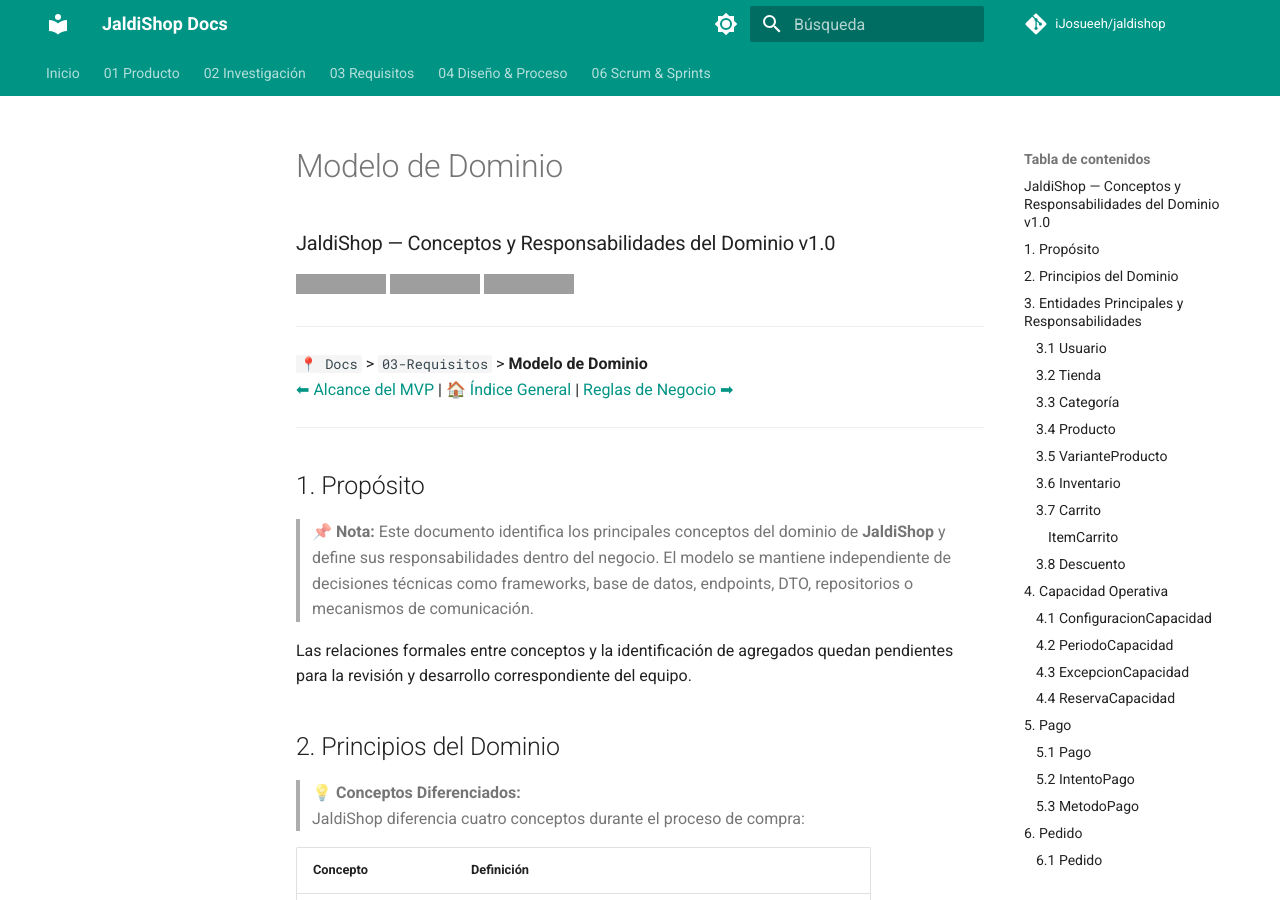
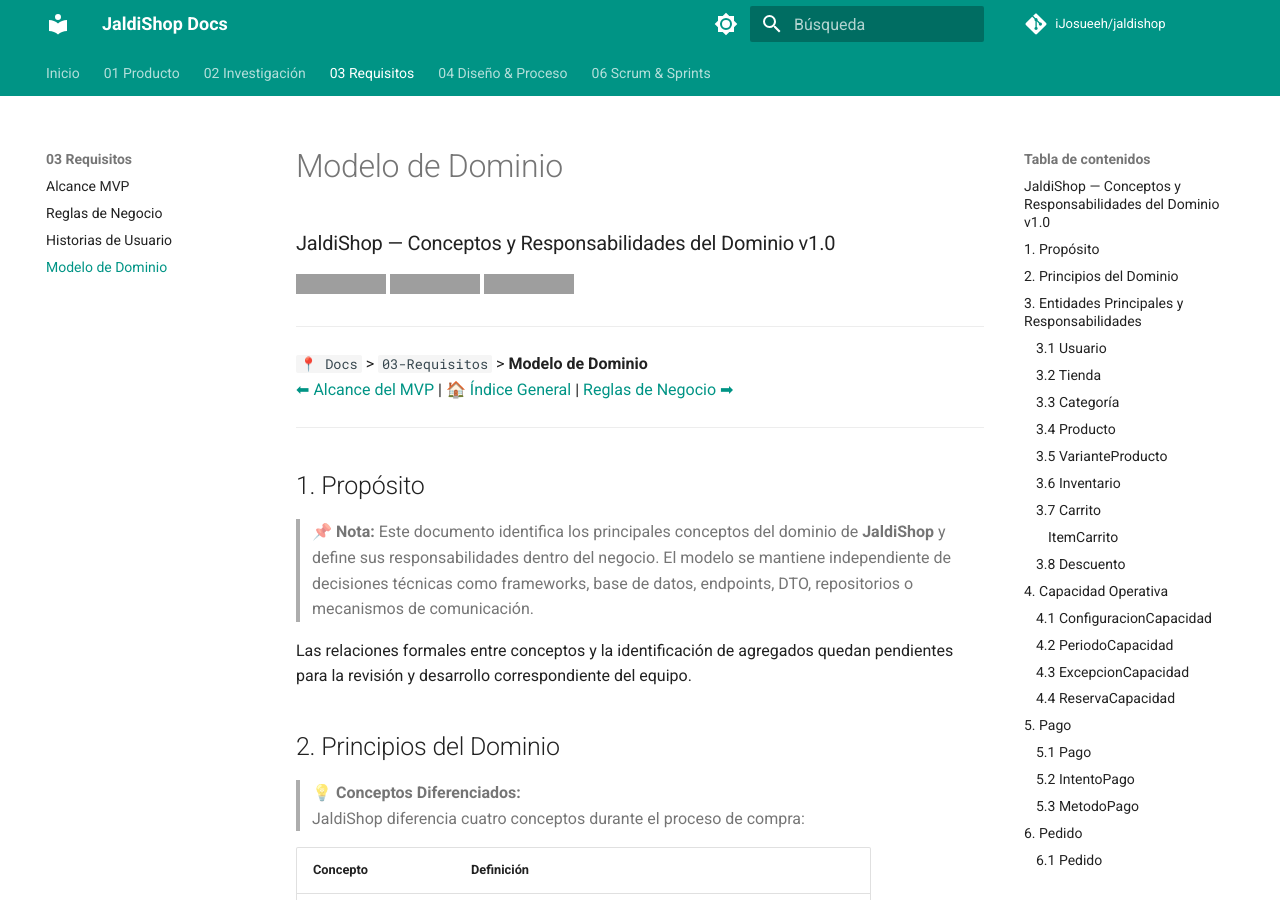
Before and after one commit to iJosueeh/jaldishop, an MkDocs documentation site: the page built from docs/03-requisitos/modelo-dominio.md, in a window 1280 px wide and 900 px high. Built offline with MkDocs 1.6.1 and Material for MkDocs 9.7.7, drawn with Linux system fonts in a browser that asks for light colours; comment, search, counter and statistics services are not loaded; grey boxes are pictures that could not be loaded.

Commit message:
fix: inclusion de modelo de dominio y historias de usuario a la navegacion de MkDocs

```diff
--- a/mkdocs.yml
+++ b/mkdocs.yml
@@ -66,6 +66,8 @@
   - 03 Requisitos:
       - Alcance MVP: 03-requisitos/alcance-mvp.md
       - Reglas de Negocio: 03-requisitos/reglas-negocio.md
+      - Historias de Usuario: 03-requisitos/historia.md
+      - Modelo de Dominio: 03-requisitos/modelo-dominio.md
   - 04 Diseño & Proceso:
       - AS-IS vs TO-BE: 04-design/proceso/as-is-to-be.md
   - 06 Scrum & Sprints:
```
